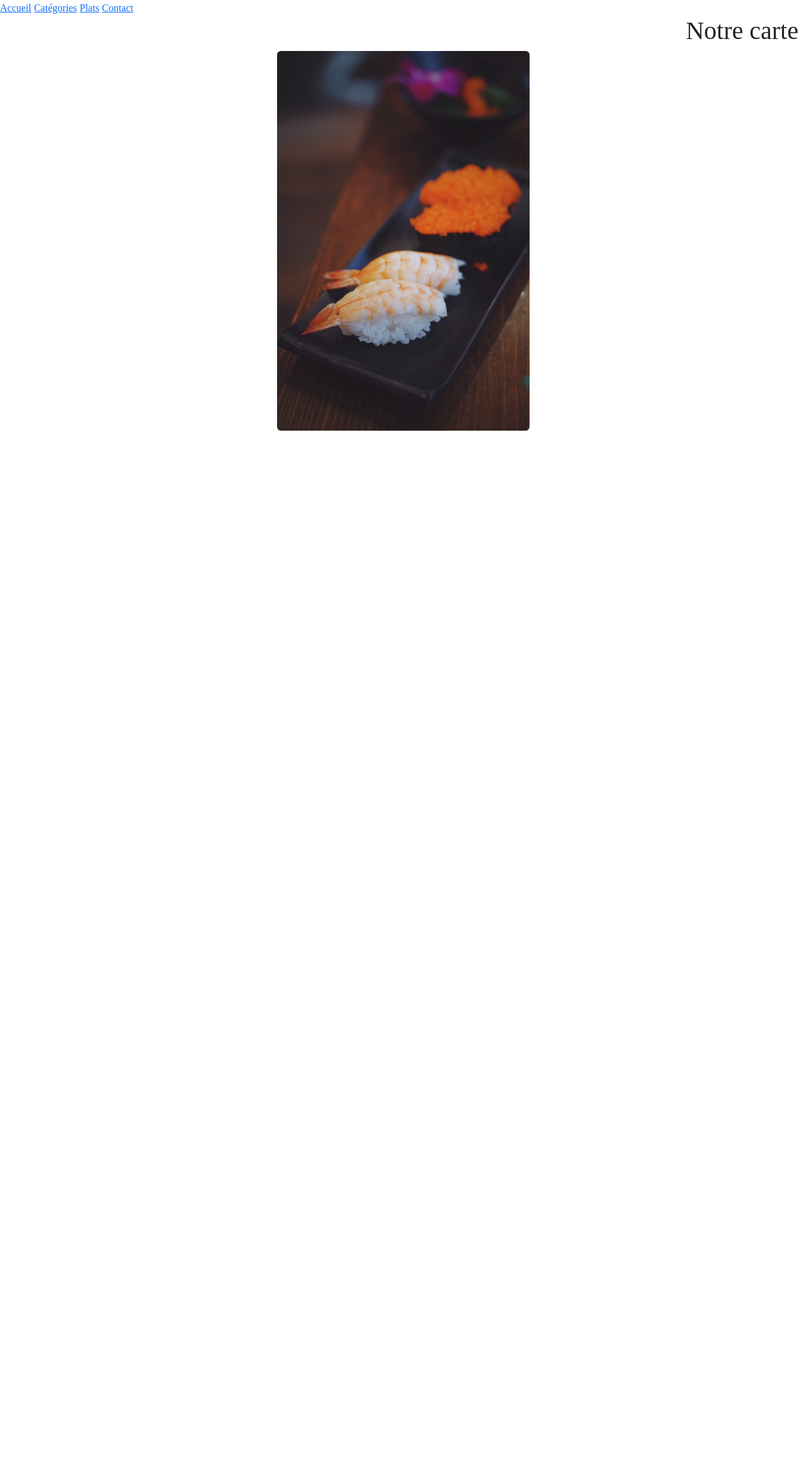
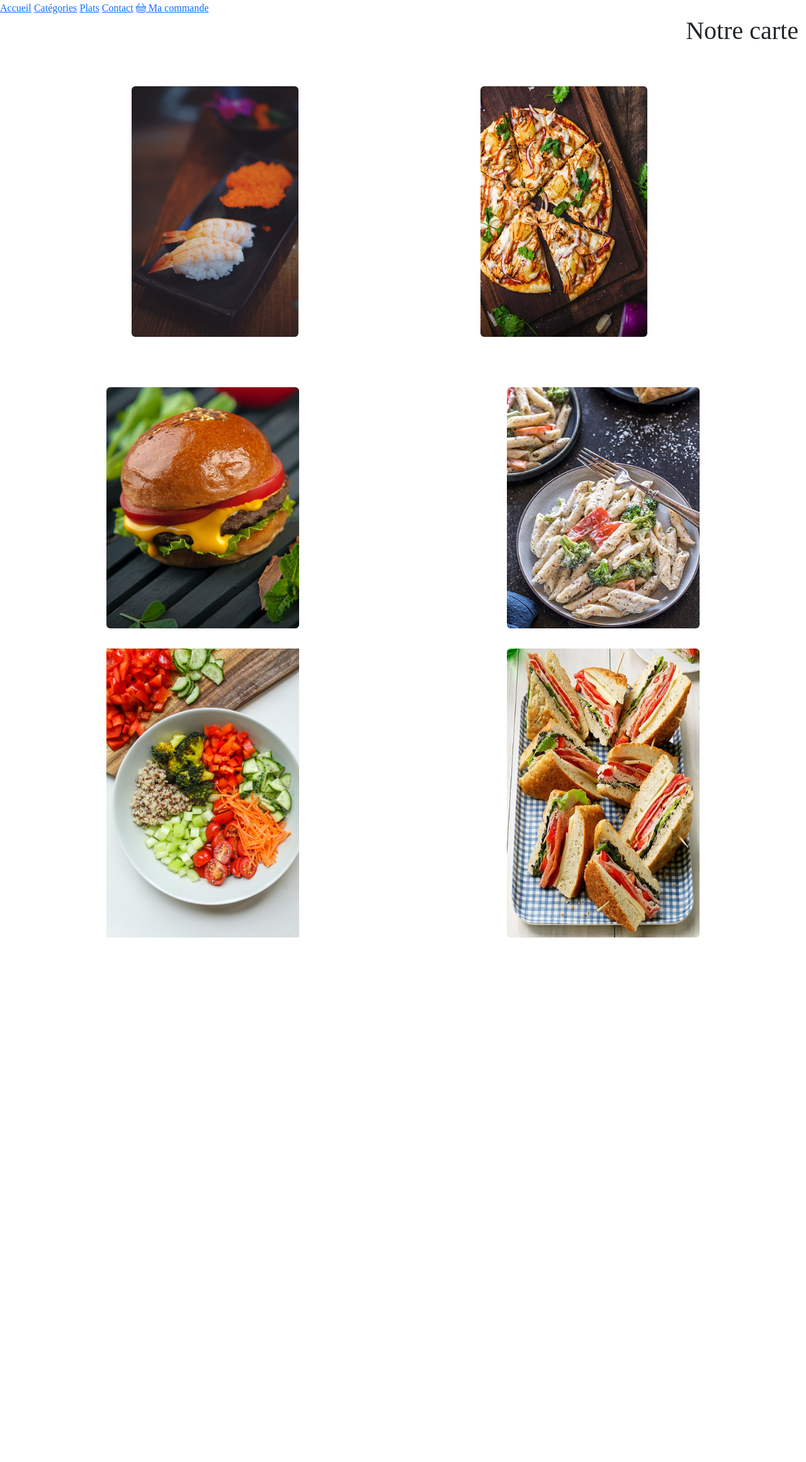
Before and after one commit to heidi-gouider/heidi, a PHP site: page /HTML/category.html in a window 1280 px wide. Shown: the whole page at 63% size. After the commit the page ends 1489 px from the top, so only its background shows below. Run offline with PHP 8.4, Linux system fonts and the light colour scheme.

Commit message:
ajout bootstrap création carousel

```diff
--- a/FRONT/STATIQUE/CSS/category.css
+++ b/FRONT/STATIQUE/CSS/category.css
@@ -6,13 +6,28 @@
   font-family: "Libre Baskerville";
   src: url(ASSETS/font/LibreBaskerville-Regular.ttf) format(ttf);
 }
+/* body {
+  overflow: hidden;
+  align-items: center;
+} */
+/* button {
+  bottom: 80px;
+} */
 
-button {
-  bottom: 80px;
-}
+/* .item {
+  display: flex !important;
+} */
 
-.carousel-item {
+/* chaque catégorie "image" redirige l'utilisateur au click vers ses plats  */
+.button{
   display: flex !important;
 }
+.row{
+  display: flex !important;
+  justify-content: space-around;
+}
+.carousel img{
+  width: 400px;
+  height: 500px;
 
-/* chaque catégorie "image" redirige l'utilisateur au click vers ses plats  */
+}
--- a/FRONT/STATIQUE/CSS/style.css
+++ b/FRONT/STATIQUE/CSS/style.css
@@ -195,17 +195,18 @@ menu a:visited {
 
 footer {
   width: 100%;
-  height: 40px;
+  height: 60px;
   /* margin: auto; */
   display: flex;
   bottom: 0;
   position: fixed;
-  background-color: antiquewhite;
+  /* background-color: antiquewhite; */
   justify-content: center;
   align-items: center;
   border-top: #535d65 solid;
   /* will-change: scroll-position ; */
 }
+
 
 /* .network { */
 /* position: absolute; */
@@ -249,12 +250,15 @@ nav {
 /* #checkbox{
     background-image: ;
 } */
-.link-external i {
-  /* margin: auto;
-    padding: auto; */
-  text-decoration: none;
-  display: none;
+.link-external {
+  width: 100px;
+display: flex;
+justify-content: space-between;
 }
+
+.link-external i{
+  }
+
 
 /* .link-external i:hover{
 afficher le nom en texte du lien
--- a/FRONT/STATIQUE/HTML/category.html
+++ b/FRONT/STATIQUE/HTML/category.html
@@ -20,83 +20,115 @@
     <a href="category.html">Catégories</a>
     <a href="plats.html">Plats</a>
     <a href="contact.html">Contact</a>
+    <a href="commande.html">
+      <i class="bi bi-basket"></i>
+      Ma commande
+  </a>
+
 
     <h1 class="row col-12 justify-content-end">Notre carte</h1>
+    <!-- <section id="carousel" class="carousel slide thumbnail col-xs-12 col-sm-12 col-md-12 col-lg-offset-1 col-lg-10" data-ride="carousel">
+      <ol class="carousel-indicators">
+        <li data-target="#carousel" data-slide-to="0" class="active"></li>
+        <li data-target="#carousel" data-slide-to="1"></li>
 
-    <div class="container d-flex justify-content-center">
-      <!-- <div class="row justify-content-center align-content-center"> -->
+      </ol>
+      <div class="carousel-inner">
+        <div class="item active"><img src="../ASSETS/IMG/category/asian_food_cat.jpg" class="col-xs-offset-1 col-xs-2">
+                                  <img src="../ASSETS/IMG/category/asian_food_cat.jpg" class="col-xs-2">
+                                  <img src="../ASSETS/IMG/category/asian_food_cat.jpg" class="col-xs-2">
+                                  <img src="../ASSETS/IMG/category/asian_food_cat.jpg" class="col-xs-2">
+                                  <img src="../ASSETS/IMG/category/asian_food_cat.jpg" class="col-xs-2">
+                                  <h1 class="carousel-caption">Titre du groupe</h1>
+        </div>
+        <div class="item"><img src="../ASSETS/IMG/category/pizza_cat.jpg" class="col-xs-offset-1 col-xs-2">
+                          <img src="../ASSETS/IMG/category/pizza_cat.jpg" class="col-xs-2">
+                          <img src="../ASSETS/IMG/category/pizza_cat.jpg" class="col-xs-2">
+                          <img src="../ASSETS/IMG/category/pizza_cat.jpg class="col-xs-2">
+                          <img src="../ASSETS/IMG/category/pizza_cat.jpg" class="col-xs-2">
+                          <h1 class="../ASSETS/IMG/category/pizza_cat.jpg">Titre du groupe</h1>
+        </div>
+        <a class="left carousel-control" href="#carousel" data-slide="prev">
+          <span class="glyphicon glyphicon-chevron-left"></span>
+     </a>
+     <a class="right carousel-control" href="#carousel" data-slide="next">
+          <span class="glyphicon glyphicon-chevron-right"></span>
+     </a>
+   </div>
+ </section>
+ -->
+    <!-- <div class="container d-flex justify-content-center">
       <div class="carousel">
-        <!-- <a href="plats.html"> -->
         <div id="carouselExampleFade" class="carousel slide carousel-fade">
           <div class="container">
-            <div class="carousel-inner">
-              <div class="carousel-item active justify-content-between">
+            <div class="carousel-inner"> -->
+
+    <div class="container m-5">
+      <!-- <div id="carousel" class="carousel col" data-ride="carousel"> -->
+        <!-- <div class="carousel-inner"> -->
+          <!-- <div class="item active"> -->
+          <div class="row p-3">
+            <!-- <div class="carousel"> -->
+            <div class="col d-flex justify-content-center">
+              <img src="../ASSETS/IMG/category/asian_food_cat.jpg" class="rounded  w-50" alt="photo asian food"/>
+            </div>
+            <!-- <div class="caption">
+              <h5>Nos plats asiatique</h5>
+            </div> -->
+
+            <div class="col d-flex justify-content-center">
+              <img src="../ASSETS/IMG/category/pizza_cat.jpg" class="rounded mx-auto w-50" alt="photo pizza"/>
+              <!-- <div class="caption d-none d-md-block">
+                <h5>Les Pizzas</h5>
+              </div> -->
+            </div>
+            </div>
+          </div>
+
+          <div class="row p-3">
+            <div class="col d-flex justify-content-center">
+              <img src="../ASSETS/IMG/category/burger_cat.jpg" class="rounded mx-auto d-flex w-50" alt="photo burger"/>
+            </div>
+              <!-- <div class="carousel-caption d-none d-md-block">
+                <h5>Les Burgers</h5>
+              </div> -->
+
+              <div class="col d-flex justify-content-center">
                 <img
-                  src="../ASSETS/IMG/category/asian_food_cat.jpg"
-                  class="rounded mx-auto d-block"
-                  alt="photo asian food"
-                />
-                <!-- <img
-                src="../ASSETS/IMG/category/burger_cat.jpg"
-                class="w-20"
-                alt="photo burger"
-              /> -->
-              </div>
+                src="../ASSETS/IMG/category/pasta_cat.jpg" class="rounded mx-auto d-flex w-50" alt="photo pates"/>
+              <!-- <div class="carousel-caption d-none d-md-block">
+                <h5>Les pates</h5>
+              </div> -->
+            </div>
+          </div>
 
-              <div class="carousel-caption d-md-block">
-                <h5>Nos plats asiatique</h5>
-              </div>
-            </div>
-            <div class="carousel-item">
-              <div class="carousel-caption d-none d-md-block">
-                <h5>Les Burgers</h5>
-              </div>
-            </div>
-            <div class="carousel-item">
-              <img
-                src="../ASSETS/IMG/category/pizza_cat.jpg"
-                class="w-45"
-                alt="..."
-              />
-              <div class="carousel-caption d-none d-md-block">
-                <h5>Les Pizzas</h5>
-              </div>
-            </div>
-            <div class="carousel-item">
-              <img
-                src="../ASSETS/IMG/category/pasta_cat.jpg"
-                class="w-45"
-                alt="..."
-              />
-              <div class="carousel-caption d-none d-md-block">
-                <h5>Les pates</h5>
-              </div>
-            </div>
-            <div class="carousel-item">
-              <img
-                src="../ASSETS/IMG/category/salade_cat.jpg"
-                class="d-block w-100"
-                alt="..."
-              />
+          <div class="row p-3">
+            <div class="col d-flex justify-content-center">
+            <img src="../ASSETS/IMG/category/salade_cat.jpg" class="d-block w-50"  alt="photo salade"/>
               <div class="carousel-caption d-none d-md-block">
                 <h5>les salades</h5>
               </div>
             </div>
+            <div class="col d-flex justify-content-center">
+              <img src="../ASSETS/IMG/category/sandwich_cat.jpg" class="rounded  w-50" alt="photo sandwich"/>
+            </div>
+            <!-- <div class="caption">
+              <h5>Nos plats asiatique</h5>
+            </div> -->
           </div>
-          <!-- <div class="col-12"> -->
+
           <button
             class="carousel-control-prev"
             type="button"
-            data-bs-target="#carouselExampleFade"
-            data-bs-slide="prev"
-          >
+            data-bs-target="#carousel"
+            data-bs-slide="prev">
             <span class="carousel-control-prev-icon" aria-hidden="true"></span>
             <span class="visually-hidden">previous</span>
           </button>
           <button
             class="carousel-control-next"
             type="button"
-            data-bs-target="#carouselExampleFade"
+            data-bs-target="#carousel"
             data-bs-slide="next"
           >
             <span class="carousel-control-next-icon" aria-hidden="true"></span>
@@ -104,8 +136,6 @@
           </button>
         </div>
       </div>
-      <!-- </a> -->
-      <!-- </div> -->
     </div>
 
     <script
--- a/FRONT/STATIQUE/HTML/contact.html
+++ b/FRONT/STATIQUE/HTML/contact.html
@@ -16,6 +16,11 @@
     <a href="category.html">Catégories</a>
     <a href="plats.html">Plats</a>
     <a href="contact.html">Contact</a>
+    <a href="commande.html">
+      <i class="bi bi-basket"></i>
+      Ma commande
+  </a>
+
 
     <!-- Pour désactiver les info-bulles ajouter l'attribut novalidate à la class du form -->
     <h1 class="row col-12 justify-content-end">Nous contacter</h1>
--- a/FRONT/STATIQUE/HTML/plats.html
+++ b/FRONT/STATIQUE/HTML/plats.html
@@ -23,6 +23,11 @@
     <a href="category.html">Catégories</a>
     <a href="plats.html">Plats</a>
     <a href="contact.html">Contact</a>
+    <a href="commande.html">
+      <i class="bi bi-basket"></i>
+      Ma commande
+  </a>
+
   </header>
   <h1 class="row col-12 justify-content-end">Nos burgers</h1>
 
```
Also changed, not shown: FRONT/STATIQUE/HTML/carousel.html (added, +81 -0 lines), FRONT/STATIQUE/HTML/commande.html (+76 -13 lines), FRONT/STATIQUE/HTML/index.html (+14 -8 lines).
